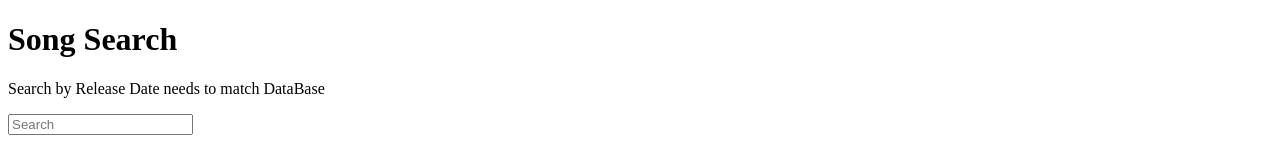
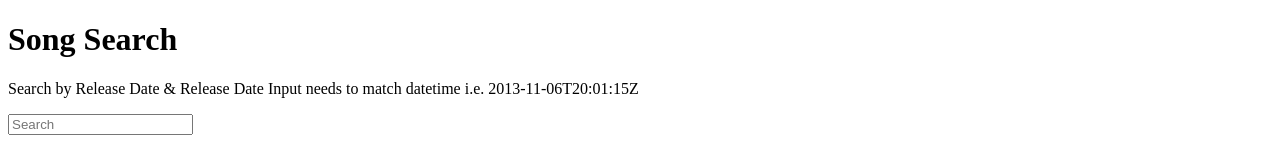
Before and after one commit to steven-halla/music-library, a React (Create React App) app: page / in a window 1280 px wide. Shown: the top 152 px of the page. Built offline with nearby package versions, Linux system fonts and the light colour scheme; no server answers.

Commit message:
"material ui added for buttons and input tags"

```diff
--- a/src/App.js
+++ b/src/App.js
@@ -99,7 +99,7 @@ export class App extends Component {
     return (
       <div>
         <h1>Song Search</h1>
-        <p>Search by Release Date needs to match DataBase</p>
+        <p>Search by Release Date & Release Date Input needs to match datetime i.e. 2013-11-06T20:01:15Z </p>
         <SearchBar searchSong={this.searchSong}/>
         <br/>
         <SongView songList={this.state.filteredSongs} deleteSongFromDB={this.songDelete}/>
--- a/src/components/SongView/SongView.jsx
+++ b/src/components/SongView/SongView.jsx
@@ -1,5 +1,9 @@
-import React from "react";
 import styled from "styled-components";
+import * as React from 'react';
+import Button from '@mui/material/Button';
+import DeleteIcon from '@mui/icons-material/Delete';
+import SendIcon from '@mui/icons-material/Send';
+import Stack from '@mui/material/Stack';
 
 
 const SongViewDiv = styled.div`
@@ -46,7 +50,7 @@ export const SongView = (props) => {
                 <td>{song.genre}</td>
                 <td>{song.release_date}</td>
                 <td>
-                  <button onClick={() => props.deleteSongFromDB(song.id)}>delete</button>
+                  <Button variant="contained" startIcon={<DeleteIcon />} onClick={() => props.deleteSongFromDB(song.id)}>delete</Button>
                 </td>
               </tr>
             )
```
